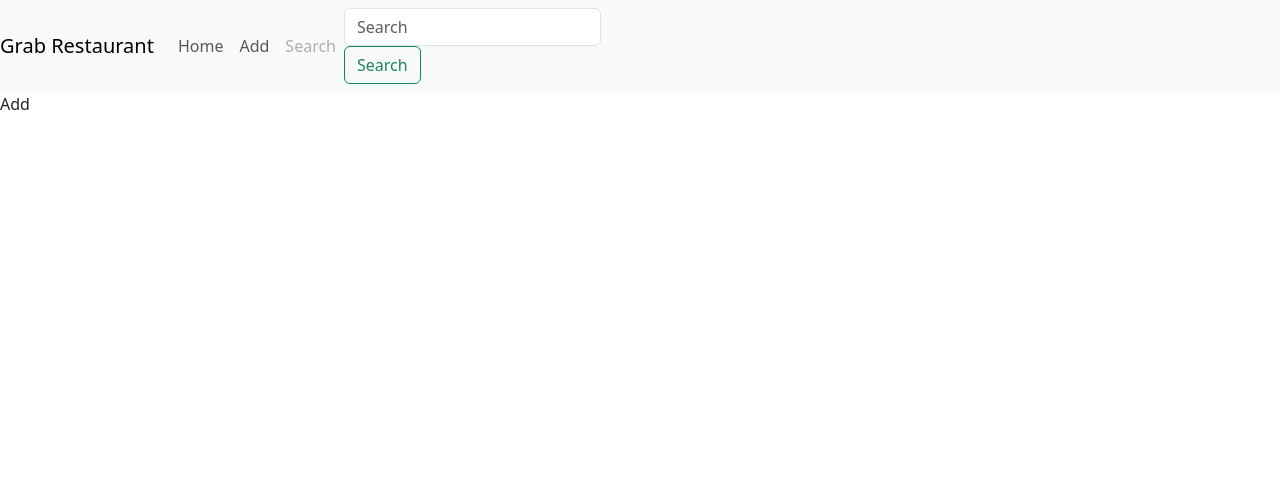
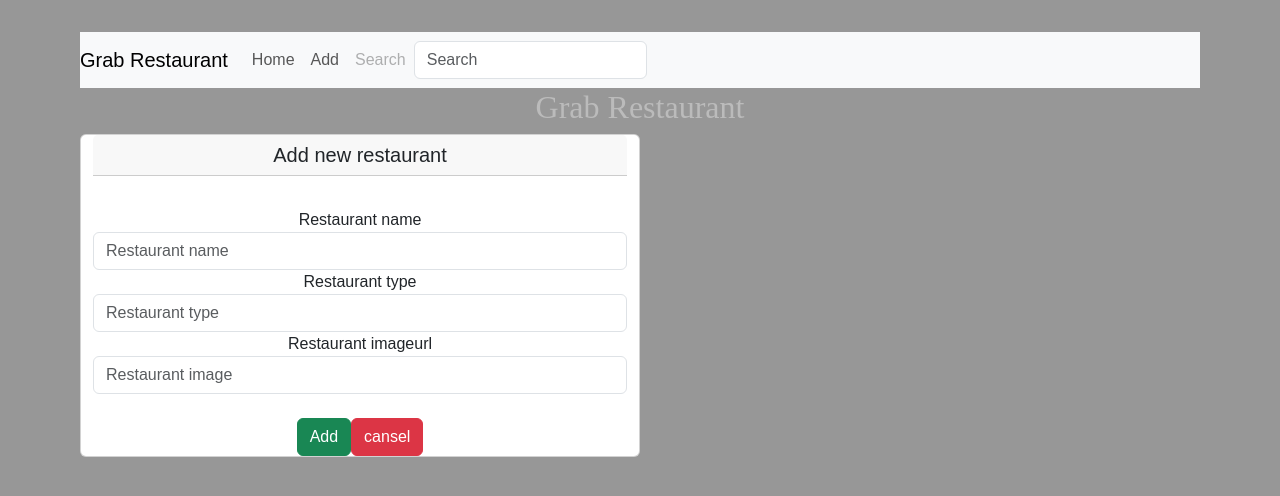
Before and after one commit to ppyz8509/grab-restaurant-react, a React (Vite) app: page /add in a window 1280 px wide. Shown: the top 496 px of the page. Built offline with nearby package versions, Linux system fonts and the light colour scheme.

Commit message:
add Update

```diff
--- a/src/App.jsx
+++ b/src/App.jsx
@@ -1,10 +1,11 @@
-import { useState } from 'react'
+import { useState ,useEffect } from 'react'
 import { BrowserRouter,Routes,Route } from 'react-router-dom'
 import NavBar from './components/NavBar'
 import "bootstrap/dist/css/bootstrap.min.css"
 import Restaurant from "./pages/Restaurant"
 import Add from "./pages/Add"
 import Search from "./pages/Search"
+import Update from "./pages/Update"
 
 function App() {
   return (
@@ -15,6 +16,7 @@ function App() {
       <Route path="/" element={<Restaurant/>} />
       <Route path="/add" element={<Add/>} />
       <Route path="/search" element={<Search/>} />
+      <Route path="/updte/:restaurantId" element></Route>
      </Routes>
     </div>
    </BrowserRouter>
--- /dev/null
+++ b/src/components/Card.jsx
@@ -0,0 +1,26 @@
+import { Link } from "react-router-dom";
+import React from "react";
+
+
+const Card = ({ restaurant }) => {
+    return (
+        <div
+            className="Card"
+            style={{ width: "18rem" }}
+            key={restaurant.id}>
+            <img src={restaurant.image} alt="" className="card-img-top" />
+            <div className="card-body">
+                <h5 className="title">{restaurant.name}</h5>
+                <p className="card-text">{restaurant.type}</p>
+                <Link to="" className="btn btn-danger px-2 mx-1">
+                    Delete
+                </Link>
+                <Link to={`/update/${restaurant.id}`} className="btn btn-warning px-2 mx-1">
+                    Edit
+                </Link>
+            </div>
+        </div>
+    )
+}
+
+export default Card;
--- a/src/components/NavBar.jsx
+++ b/src/components/NavBar.jsx
@@ -25,7 +25,7 @@ const NavBar = () => {
                 </ul>
                 <form className="form-inline my-2 my-lg-0">
                     <input className="form-control mr-sm-2" type="search" placeholder="Search" aria-label="Search" />
-                    <button className="btn btn-outline-success my-2 my-sm-0" type="submit">Search</button>
+
                 </form>
             </div>
         </nav>
--- a/src/index.css
+++ b/src/index.css
@@ -1,69 +1,44 @@
-:root {
-  font-family: Inter, system-ui, Avenir, Helvetica, Arial, sans-serif;
-  line-height: 1.5;
-  font-weight: 400;
-
-  color-scheme: light dark;
-  color: rgba(255, 255, 255, 0.87);
-  background-color: #242424;
-
-  font-synthesis: none;
-  text-rendering: optimizeLegibility;
-  -webkit-font-smoothing: antialiased;
-  -moz-osx-font-smoothing: grayscale;
-  -webkit-text-size-adjust: 100%;
-}
-
-a {
-  font-weight: 500;
-  color: #646cff;
-  text-decoration: inherit;
-}
-a:hover {
-  color: #535bf2;
+* {
+  box-sizing: border-box;
 }
 
 body {
   margin: 0;
-  display: flex;
-  place-items: center;
-  min-width: 320px;
-  min-height: 100vh;
+  padding: 2rem 5rem;
+  text-align: center;
+  background-color: rgb(151, 151, 151);
+  color: rgb(196, 181, 181);
+  font-family: Arial, Helvetica, sans-serif;
+  font-weight: 100;
+  font-size: 16px;
 }
 
 h1 {
-  font-size: 3.2em;
-  line-height: 1.1;
+  font-family: cursive;
+  text-align: center;
+  color: rgb(187, 187, 187);
+  font-size: 2rem;
 }
 
-button {
-  border-radius: 8px;
-  border: 1px solid transparent;
-  padding: 0.6em 1.2em;
-  font-size: 1em;
-  font-weight: 500;
-  font-family: inherit;
-  background-color: #1a1a1a;
-  cursor: pointer;
-  transition: border-color 0.25s;
-}
-button:hover {
-  border-color: #646cff;
-}
-button:focus,
-button:focus-visible {
-  outline: 4px auto -webkit-focus-ring-color;
+.restaurants {
+  display: flex;
+  flex-wrap: wrap;
+  color: black;
+  justify-content: center;
+  padding: 0px;
 }
 
-@media (prefers-color-scheme: light) {
-  :root {
-    color: #213547;
-    background-color: #ffffff;
-  }
-  a:hover {
-    color: #747bff;
-  }
-  button {
-    background-color: #f9f9f9;
-  }
+.restaurants>img {
+  flex: 1;
+  object-fit: cover;
+  margin: auto;
 }
+
+input {
+  border: 1px solid rgb(182, 182, 182);
+  border-radius: 24px;
+  width: 50%;
+  padding: 20%;
+  margin: 0%;
+  font-size: 100%;
+}
--- a/src/main.jsx
+++ b/src/main.jsx
@@ -1,6 +1,7 @@
 import React from 'react'
 import ReactDOM from 'react-dom/client'
 import App from './App.jsx'
+import './index.css'
 
 
 ReactDOM.createRoot(document.getElementById('root')).render(
--- a/src/pages/Add.jsx
+++ b/src/pages/Add.jsx
@@ -1,8 +1,99 @@
-import React from 'react'
+import React , {useState} from 'react'
+import {Link, useNavigate} from 'react-router-dom'
+import axios from 'axios'
+
+const url = import.meta.env.VITE_BASE_URL;
+const USERNAME = import.meta.env.VITE_BASE_USERNAME;
+const PASSWORD = import.meta.env.VITE_BASE_PASSWORD;
+
+const config = {
+  auth: {
+    username: USERNAME,
+    password: PASSWORD,
+  },
+};
 
 const Add = () => {
+  const [restaurant, setRestaurants] = useState ({
+    name:"",
+    type:"",
+    image:""
+  })
+  const navigate = useNavigate();
+  const [error , setError] = useState(false);
+
+  const handleChage = (e) =>{
+    setRestaurants((prev)=>({...prev, [e.target.name]:e.target.value}));
+  }
+
+  const handleClick = async (e) =>{
+    e.prevenDefault();
+    try {
+      await axios.post(`${URL}/restaurants`,restaurant, config );
+      navigate("/")
+    } catch (error) {
+      console.error(error);
+      setError(true)
+    }
+  }
+  const handleClear =(e)=>{
+    setRestaurants ({
+      name: "",
+      type:"",
+      image:"",
+    })
+    setError(false);
+  }
   return (
-    <div>Add</div>
+    <div className="container">
+      <h1>Grab Restaurant</h1>
+      <div className="row form">
+        <div className="col-6 card justify-content-center">
+        <h5 className="card-header">Add new restaurant</h5>
+        <div className="card-body"></div>
+        <form>
+          <div className="form-group">
+            <label htmlFor="name">Restaurant name</label>
+            <input
+            type="text"
+            className="form-control"
+            name="name"
+            placeholder="Restaurant name"
+            onChange={handleChage}
+                value={handleClear}
+            />
+          </div>
+            <div className="form-group">
+              <label htmlFor="name">Restaurant type</label>
+              <input
+                type="text"
+                className="form-control"
+                name="type"
+                placeholder="Restaurant type"
+                onChange={handleChage}
+                value={handleClear}/>
+            </div>
+            <div className="form-group">
+              <label htmlFor="name">Restaurant imageurl</label>
+              <input
+                type="text"
+                className="form-control"
+                name="image"
+                placeholder="Restaurant image"
+                onChange={handleChage}
+                value={restaurant.name} />
+            </div>
+            <br/>
+            <Link to="" className="btn btn-success" onClick={handleClick}>
+              Add
+            </Link>
+            <Link to="/" className="btn btn-danger" onClick={handleClear}>
+              cansel
+            </Link>
+        </form>
+        </div>
+      </div>
+    </div>
   )
 }
 
--- /dev/null
+++ b/src/pages/Update.jsx
@@ -0,0 +1,122 @@
+import React, { useEffect, useState } from 'react'
+import { Link, useNavigate, useParams } from 'react-router-dom'
+import axios from 'axios'
+
+const URL = import.meta.env.VITE_BASE_URL;
+const USERNAME = import.meta.env.VITE_BASE_USERNAME;
+const PASSWORD = import.meta.env.VITE_BASE_PASSWORD;
+const config = {
+    auth: {
+        username: USERNAME,
+        password: PASSWORD,
+    },
+};
+
+
+
+const Update = () => {
+    const [restaurant, setRestaurant] = useState({
+        name: "",
+        type: "",
+        image: ""
+    })
+    const navigate = useNavigate();
+    const [error, setError] = useState(false);
+    const { restaurantId } = useParams();
+    const handleChange = (e) => {
+        setRestaurant((prev) => ({ ...prev, [e.target.name]: e.target.value }));
+
+    };
+
+    useEffect(() => {
+        const fetchAllRestaurant = async () => {
+            try {
+                const res = await axios.get(
+                    `${URL}/restaurant/${restaurantId}`, config
+                );
+                setRestaurant(res.data);
+            } catch (error) {
+                console.error(error);
+            }
+
+        };
+    });
+
+
+
+    const handleClick = async (e) => {
+        e.preventDefault();
+        try {
+            await axios.push(`${URL}/restaurants/${restaurantId}`, restaurant, config);
+            navigate('/');
+        } catch (error) {
+            console.error(error);
+            setError(true);
+        }
+    }
+
+
+    return (
+        <div className="container">
+            <h1>Grab Restaurant</h1>
+            <div className="row form">
+                <div className="col-6 card justify-content-center">
+                    <h5 className='card-header'>Add new restaurant</h5>
+                    <div className="error">{error && "somethingwrong"}</div>
+                    <div className="card-body">
+
+                        <form>
+                            <div className="form-group">
+                                <label htmlFor="name">Restaurant name</label>
+                                <input
+                                    type="text"
+                                    className='form-control'
+                                    name="name"
+                                    placeholder='Restaurant name'
+                                    onChange={handleChange}
+                                    value={restaurant.name} />
+                            </div>
+
+
+                            <div className="form-group">
+                                <label htmlFor="type">Restaurant Type</label>
+                                <input
+                                    type="text"
+                                    className='form-control'
+                                    name="type"
+                                    placeholder='Restaurant type'
+                                    onChange={handleChange}
+                                    value={restaurant.type} />
+                            </div>
+
+
+                            <div className="form-group">
+                                <label htmlFor="image">Restaurant image</label>
+                                <input
+                                    type="text"
+                                    className='form-control'
+                                    name="image"
+                                    placeholder='Restaurant image'
+                                    onChange={handleChange}
+                                    value={restaurant.image} />
+                            </div>
+
+                            <Link to="" className='btn btn-success' onClick={handleClick}>
+                                Update
+                            </Link>
+                            <Link to="/" className='btn btn-danger'>
+                                Cancel
+                            </Link>
+
+
+                        </form>
+                    </div>
+                </div>
+            </div>
+        </div>
+    )
+}
+
+
+
+export default Update
```
Also changed, not shown: src/pages/Restaurant.jsx (+13 -1 lines).
